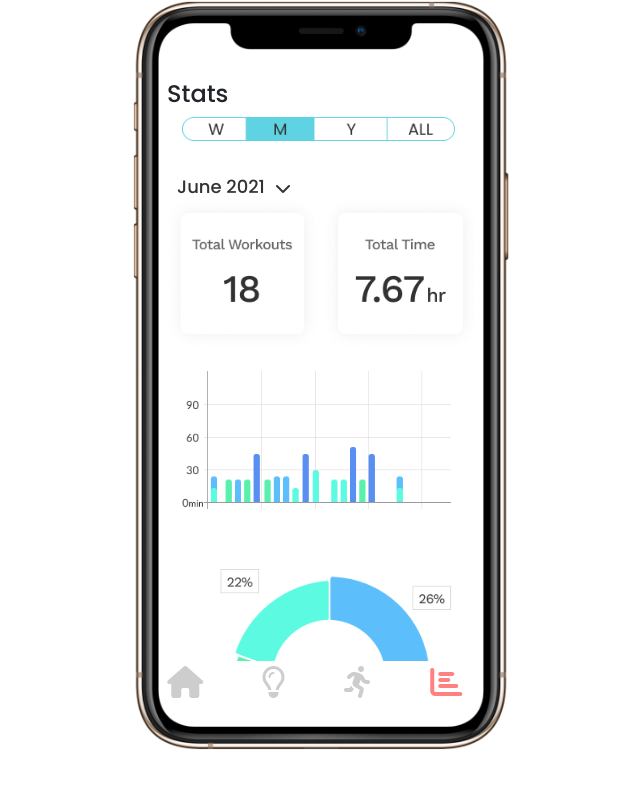
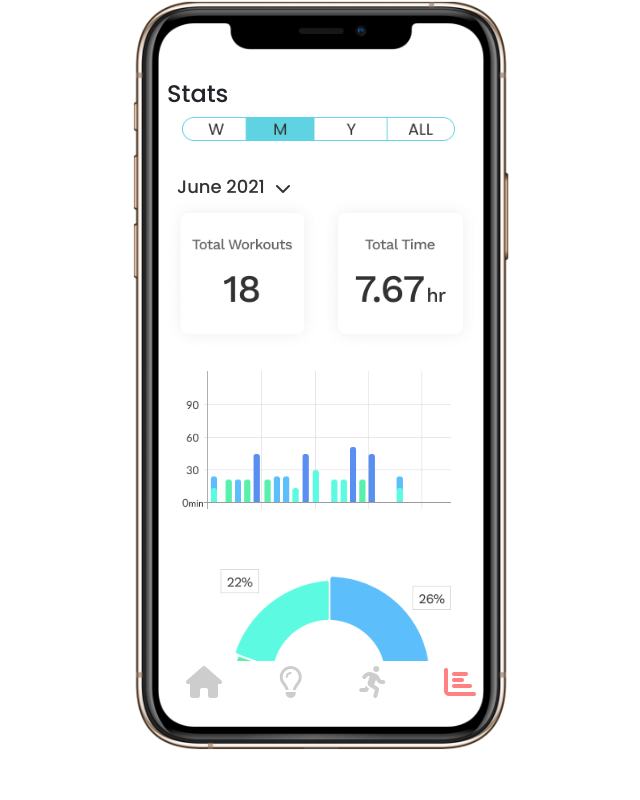
Before and after one commit to ErnestoPG/DEK-project, a plain HTML site: page stats.html in a window 1280 px wide. Shown: the whole page, without its empty margins (318-958 px from the left). Drawn offline with nearby package versions, Linux system fonts and the light colour scheme.

Commit message:
Update styles.css

```diff
--- a/css/styles.css
+++ b/css/styles.css
@@ -23,10 +23,6 @@ body {
   padding-left: 10px;
   padding-right: 10px;
   z-index: 1000;
-}
-
-.splash {
-  z-index: 1;
 }
 
 .top-icons {
@@ -92,9 +88,9 @@ body {
 .bot-navbar {
   position: absolute;
   bottom: 0;
-  left: 0.25px;
+  right:1px;
   height: 88px;
-  width: 315px;
+  width: 310px;
   display: flex;
   align-items: center;
   flex-direction: row;
```
